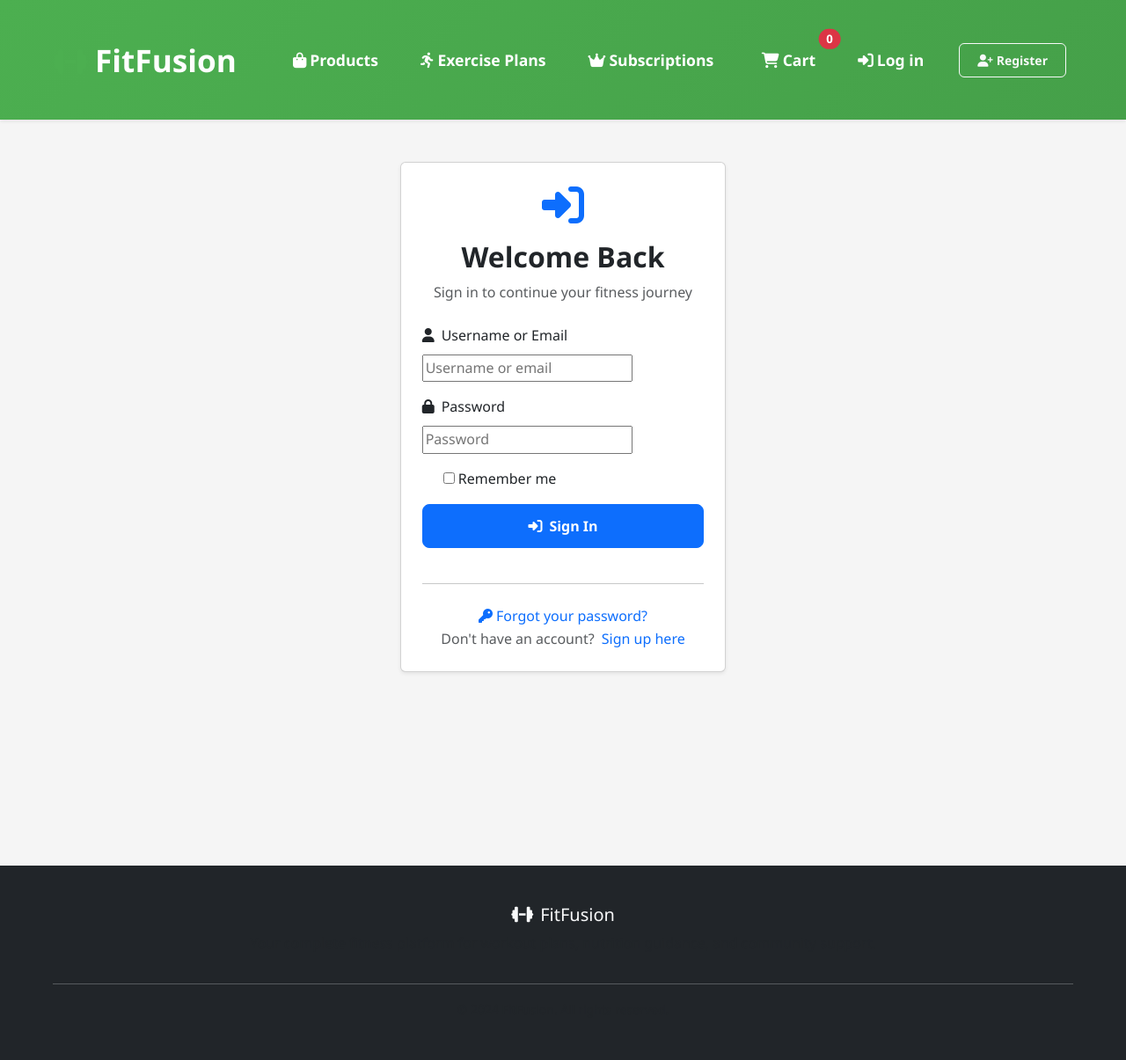
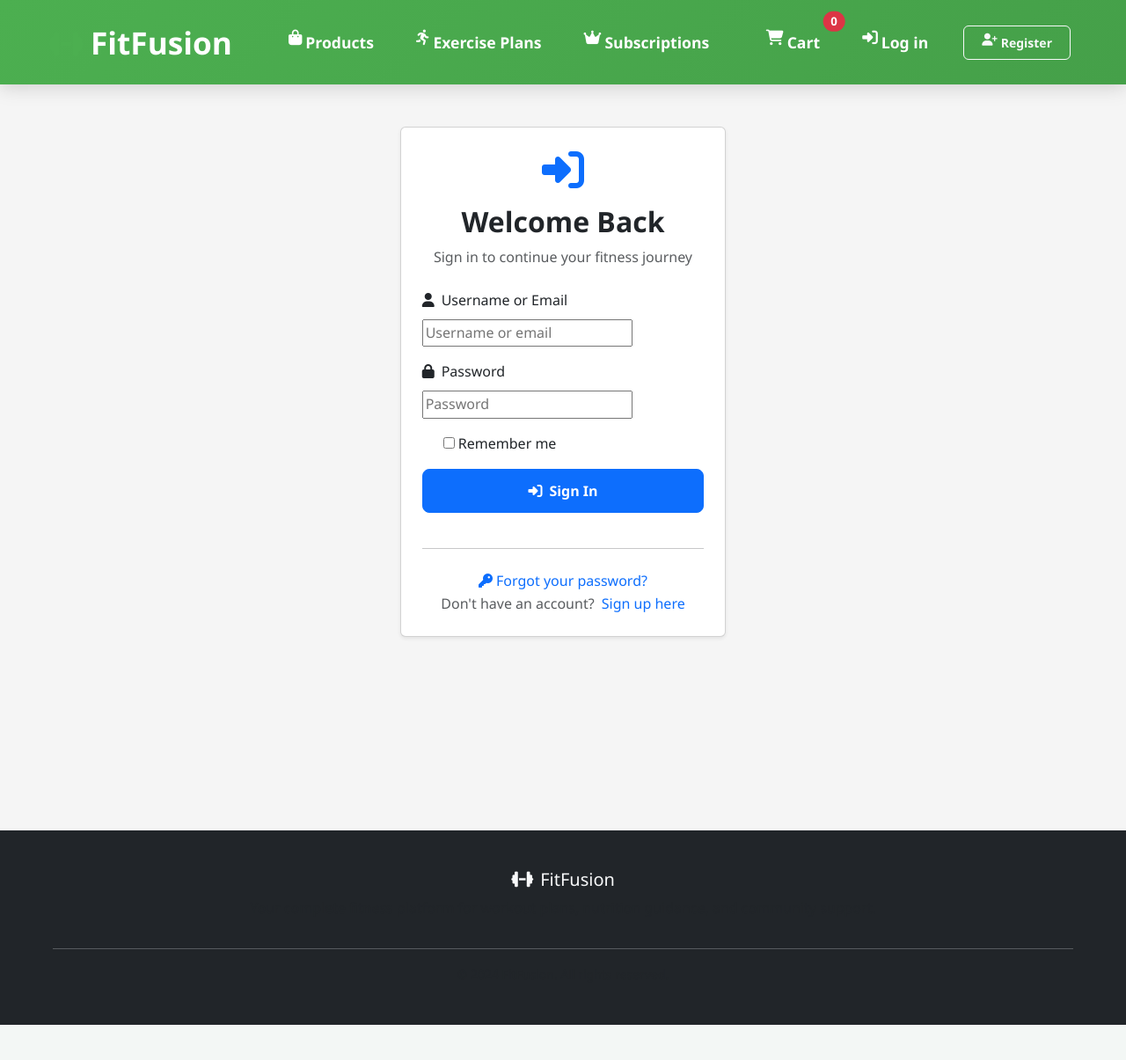
Before and after one commit to nvanderwalt/ecommerce-site, a Django app: a page that uses templates/base.html in a window 1280 px wide. Shown: the whole page at 88% size. After the commit the page ends 1165 px from the top, so only its background shows below. Run offline with Django 5.2, Linux system fonts and the light colour scheme.

Commit message:
Fix navigation consistency across all pages

```diff
--- a/static/inventory/styles.css
+++ b/static/inventory/styles.css
@@ -10,24 +10,40 @@
     --transition: all 0.3s ease;
 }
 
-/* Modern Navigation Bar */
-.navbar {
+/* Modern Navigation Bar - Ensure consistency across all pages */
+body .navbar, html .navbar {
     background: linear-gradient(135deg, #4CAF50 0%, #45a049 100%) !important;
-    box-shadow: 0 4px 20px rgba(0,0,0,0.15);
+    box-shadow: 0 4px 20px rgba(0,0,0,0.15) !important;
     padding: 15px 0 !important;
+    width: 100% !important;
+    position: relative !important;
 }
 
-.navbar-brand {
+body .navbar .container, html .navbar .container {
+    max-width: 1200px !important;
+    margin: 0 auto !important;
+    padding: 0 15px !important;
+    display: flex !important;
+    justify-content: space-between !important;
+    align-items: center !important;
+}
+
+body .navbar-brand, html .navbar-brand {
     font-size: 2.2rem !important;
     font-weight: 800 !important;
     color: white !important;
     text-decoration: none;
     margin-right: 40px !important;
+    position: static !important;
+    transform: none !important;
+    transition: none !important;
 }
 
-.navbar-brand:hover {
+body .navbar-brand:hover, html .navbar-brand:hover {
     color: #e8f5e8 !important;
     text-decoration: none;
+    transform: none !important;
+    position: static !important;
 }
 
 .navbar-brand i {
@@ -36,15 +52,18 @@
     font-size: 2rem !important;
 }
 
-.navbar-nav {
+body .navbar-nav, html .navbar-nav {
     align-items: center !important;
+    display: flex !important;
+    flex-shrink: 0 !important;
 }
 
-.nav-item {
+body .nav-item, html .nav-item {
     margin: 0 8px !important;
+    flex-shrink: 0 !important;
 }
 
-.nav-link {
+body .nav-link, html .nav-link {
     color: white !important;
     font-weight: 700 !important;
     font-size: 1.1rem !important;
@@ -383,11 +402,34 @@
 }
 
 /* Remove purple gradients from main content (but not navbar) */
-.container:not(.navbar), .row, .col-md-6, .col-12 {
+main .container, main .row, main .col-md-6, main .col-12 {
     background: transparent !important;
 }
 
-/* Override any Bootstrap purple gradients (but not navbar) */
-.bg-primary:not(.navbar), .bg-gradient:not(.navbar) {
+/* Override any Bootstrap purple gradients in main content (but not navbar) */
+main .bg-primary, main .bg-gradient {
     background: transparent !important;
 }
+
+/* Force navbar to always be visible on all pages */
+.navbar, nav.navbar, .navbar-expand-lg {
+    display: block !important;
+    visibility: visible !important;
+    opacity: 1 !important;
+    position: relative !important;
+    z-index: 1000 !important;
+}
+
+.navbar-nav, .navbar-nav * {
+    display: flex !important;
+    visibility: visible !important;
+    opacity: 1 !important;
+}
+
+/* Specific override for exercise plans page */
+body:has(.exercise-plan-card) .navbar,
+body:has(.exercise-plan-card) nav.navbar {
+    display: block !important;
+    visibility: visible !important;
+    opacity: 1 !important;
+}
```
Also changed, not shown: inventory/templates/inventory/exercise_plans.html (+8 -13 lines).
